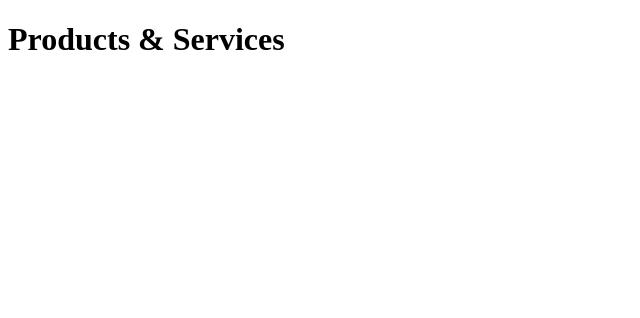
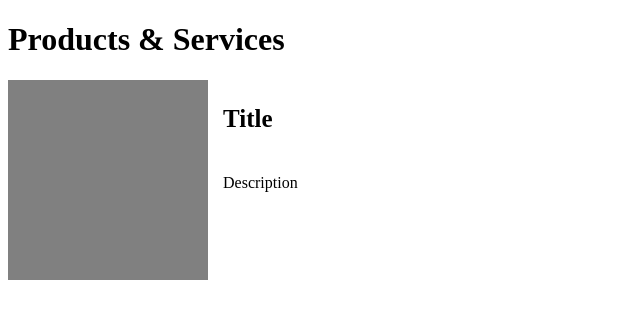
Before and after one commit to cskhomo/vero-ecommerce, a plain HTML site: page 3.implementation/sheety/index.html in a window 1280 px wide. Shown: the whole page, without its empty margins (0-640 px from the left). Drawn offline with Linux system fonts and the light colour scheme.

Commit message:
Create mockup for cms trial

```diff
--- a/3.implementation/sheety/index.html
+++ b/3.implementation/sheety/index.html
@@ -5,12 +5,23 @@
 <head>
     <meta charset="UTF-8">
     <meta name="viewport" content="width=device-width, initial-scale=1.0">
+    <link rel="stylesheet" href="style.css">
+    <script src="script.js"></script>
     <title>Products & Services</title>
 
 </head>
 
 <body>
     <h1>Products & Services</h1>
+
+    <div class="product">
+        <div class="image"></div>
+        <article>
+            <div class="title"><p>Title</p></div>
+            <div class="description"><p>Description</p></div>
+        </article>
+    </div>
+
 </body>
 
 </html>
--- /dev/null
+++ b/3.implementation/sheety/style.css
@@ -0,0 +1,28 @@
+.product, article {
+    display: flex;
+    flex-wrap: wrap;
+}
+
+.product{
+    flex-direction: row;
+    gap: 15px;
+}
+
+.title {
+    font-size: 25px;
+    font-weight: bold;
+}
+
+.image {
+    background-color: grey;
+    width: 200px;
+    height: 200px;
+
+    flex-basis: 1;
+    flex-shrink: 0;
+    flex-grow: 0;
+}
+
+article{
+    flex-direction: column;
+}
```
